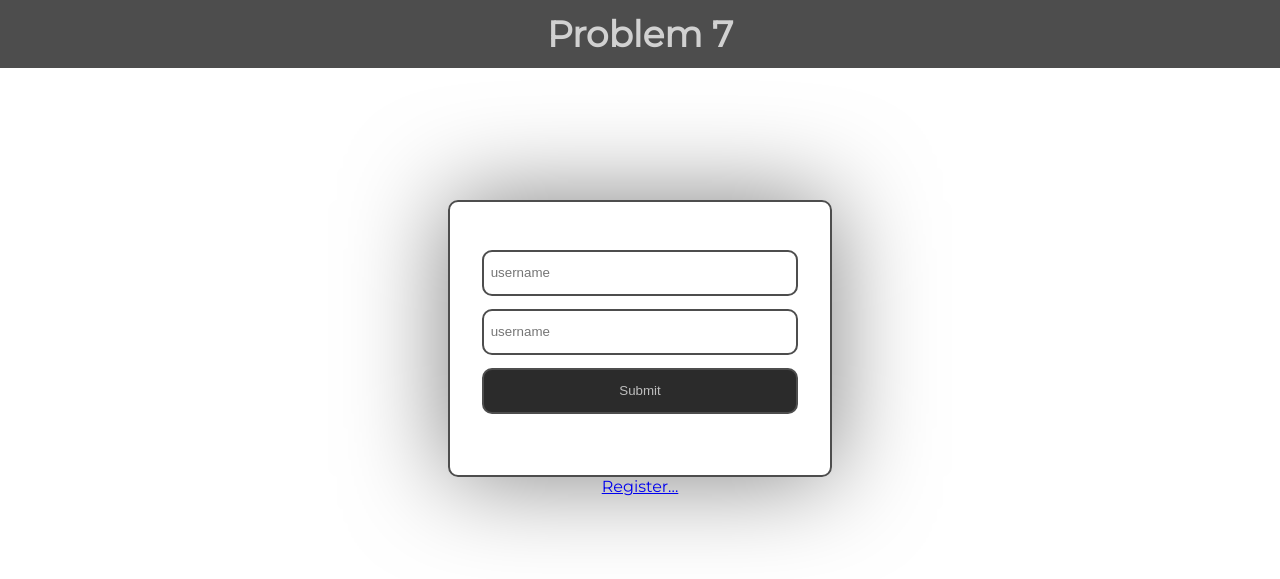
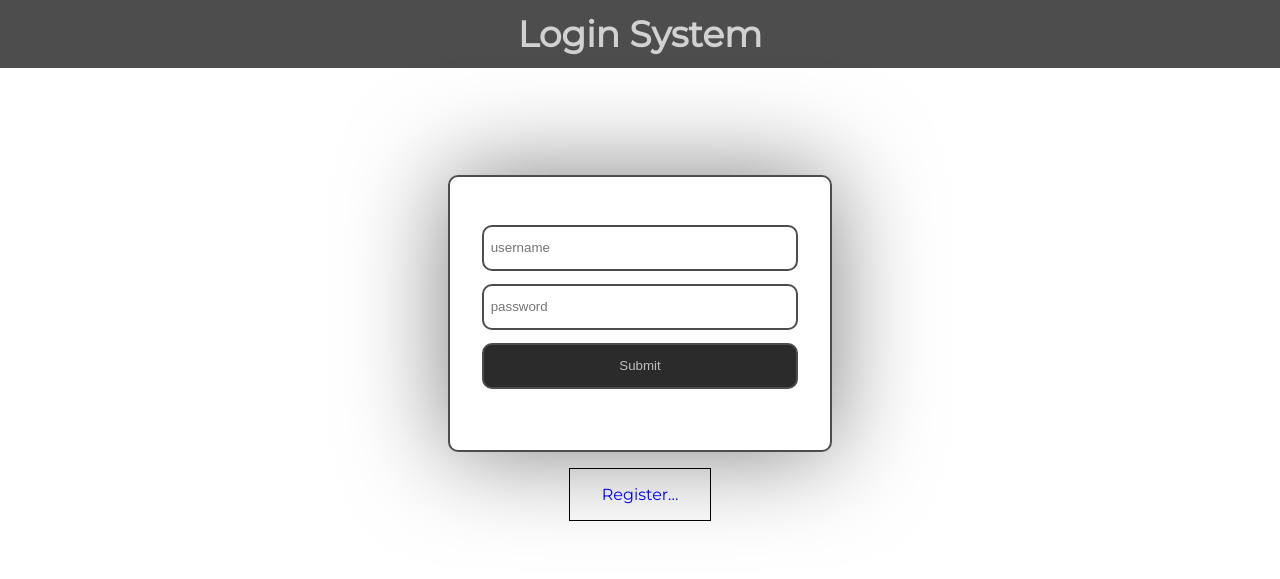
Before and after one commit to kkmitra/login-system, a PHP site: page / in a window 1280 px wide. Shown: the top 579 px of the page. Run offline with PHP 8.4, Linux system fonts and the light colour scheme.

Commit message:
Fixed issues

```diff
--- a/index.php
+++ b/index.php
@@ -30,7 +30,7 @@ if (isset($_POST["login"])) {
 <?php if (isset($_SESSION["username"])) : ?>
     <nav>
         <a href="/index.php">
-            <h1>Problem 7</h1>
+            <h1>Login System</h1>
         </a>
         <div class="links">
             <a href="userInfo.php" class="info-btn">Details...</a>
@@ -79,7 +79,7 @@ if (isset($_POST["login"])) {
 
 <?php else : ?>
     <nav>
-        <h1>Problem 7</h1>
+        <h1>Login System</h1>
     </nav>
     <div class="container display-flex flex-center direction-column">
         <?php if (isset($_POST["login"]) && isset($failed_msg)) : ?>
@@ -89,9 +89,9 @@ if (isset($_POST["login"])) {
         <?php endif; ?>
         <form action="index.php" method="POST" class="login-form">
             <input type="text" placeholder="username" name="username">
-            <input type="text" placeholder="username" name="password">
+            <input type="password" placeholder="password" name="password">
             <input type="submit" value="Submit" name="login">
         </form>
-        <a href="/register.php">Register...</a>
+        <a href="/register.php" class="btn">Register...</a>
     </div>
 <?php endif; ?>
--- a/main.css
+++ b/main.css
@@ -257,3 +257,11 @@ td {
   padding: 0.5em;
   border: 1px solid rgb(43, 43, 43);
 }
+
+
+.btn {
+  text-decoration: none;
+  padding: 1em 2em;
+  margin-top: 1em;
+  border: 1px solid black;
+}
--- a/validators/Parser.php
+++ b/validators/Parser.php
@@ -22,7 +22,7 @@ class Parser
     {
         $parsed_data = array();
         foreach ($this->get_lines() as $line) {
-            preg_match("/^([A-Za-z]+)\|(\d+)$/", trim($line), $matches);
+            preg_match("/^([A-Za-z ]+)\|(\d+)$/", trim($line), $matches);
             if (!empty($matches)) {
                 array_push($parsed_data, array(
                     "subject" => $matches[1],
```
Also changed, not shown: classes/Register.php (+8 -2 lines), pages/1.php (+15 -1 lines), register.php (+6 -3 lines), userInfo.php (+13 -7 lines).
